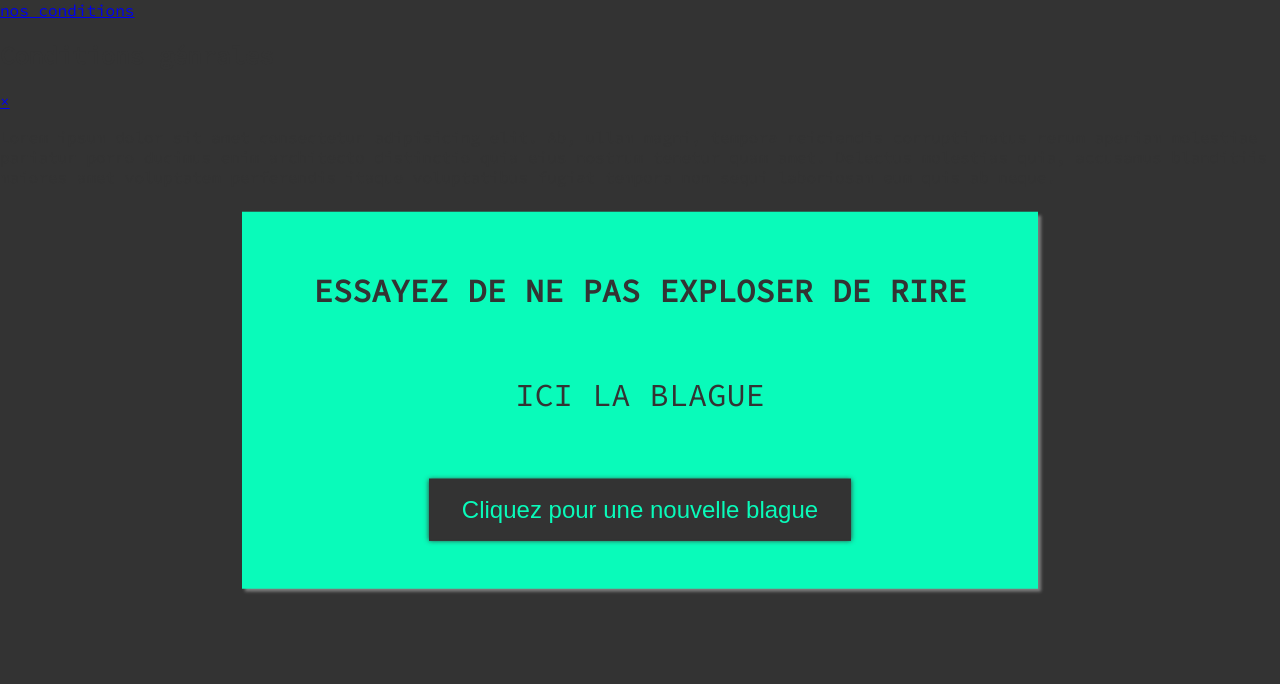
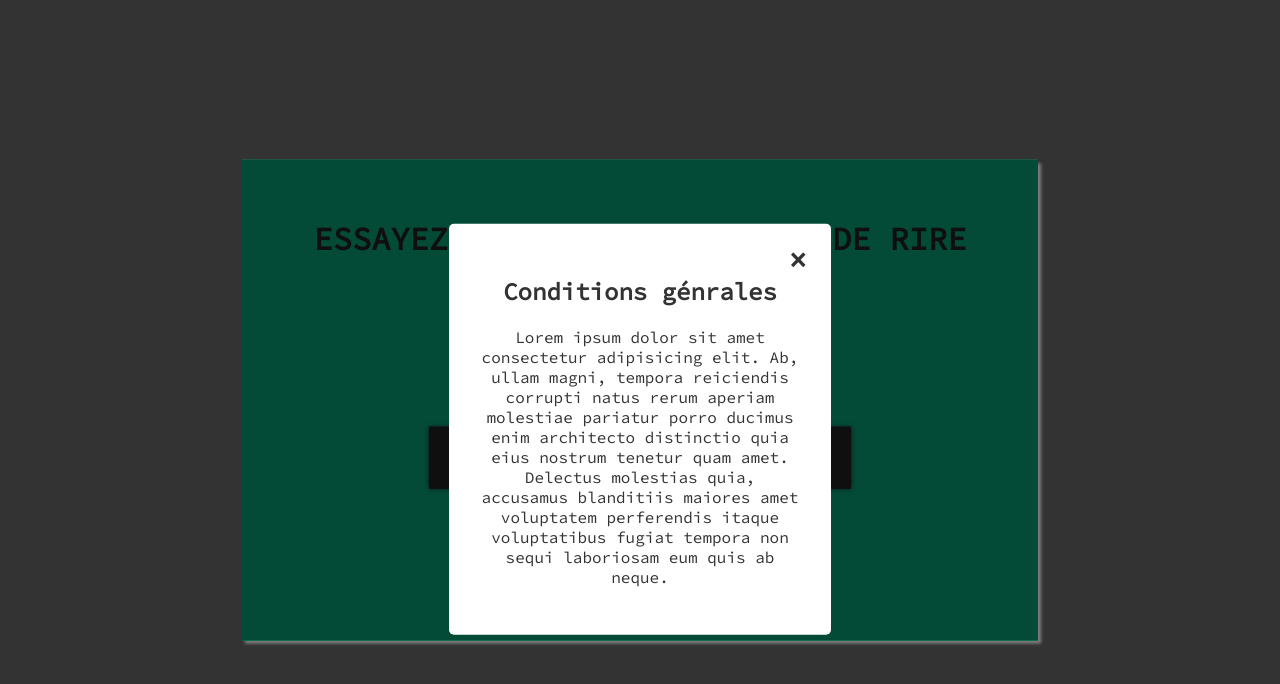
Before and after one commit to HenriBresteau/API-Lol, a website: page index.html in a window 1280 px wide. Both pictures are taken after a click on the link "nos conditions". Drawn offline with Linux system fonts and the light colour scheme; no server answers.

Commit message:
style box popup et overlay

```diff
--- a/style.css
+++ b/style.css
@@ -81,4 +81,63 @@ button:active {
   }
 }
 
+.box {
+  width: 150px;
+  margin: 2rem auto;
+  background: rgba(255, 255, 255,0.3);
+  padding: .5rem;
+  border: 2px solid #333;
+}
+.box .button {
+  font-size: 1rem;
+  color: #333;
+  text-decoration: none;
+  cursor: pointer;
+  transition: all 0.3s ease-out;
+}
+.box:hover {
+  background: #333;
+}
+.box:hover .button{
+  color: #09FBBA;
+}
+.overlay {
+  position: fixed;
+  top:0;
+  bottom: 0;
+  left: 0;
+  right: 0;
+  background: rgba(0, 0, 0, 0.7);
+  transition: opacity .4s;
+  visibility: hidden;
+  opacity: 0;
+}
+.overlay:target  {
+  visibility: visible;
+  opacity: 1;
+}
+.popup{
+  margin: 4rem auto;
+  padding: 2rem;
+  background: #fff;
+  border-radius: 5px;
+  width: 40%;
+  position: relative;
+  transition : all 0.4s ease-in-out;
+}
+
+.popup .cross {
+  position: absolute;
+  top:1rem;
+  right: 1.5rem;
+  font-size: 2rem;
+  font-weight: bold;
+  text-decoration: none;
+  transition: 0.3s ease;
+  color: #333;
+}
+.popup .cross:hover {
+  color: #09FBBA;
+}
+
 /*# sourceMappingURL=style.css.map */
```
Also changed, not shown: index.html (+6 -2 lines).
